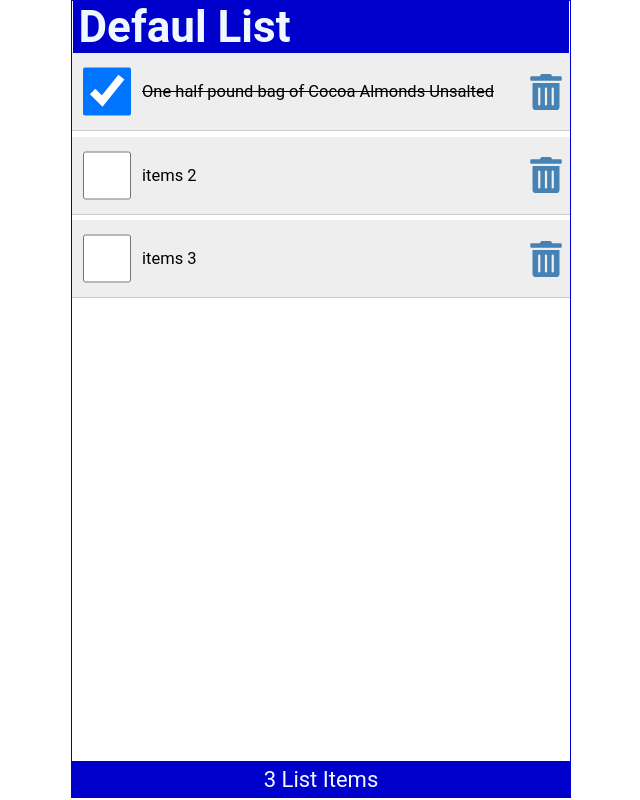
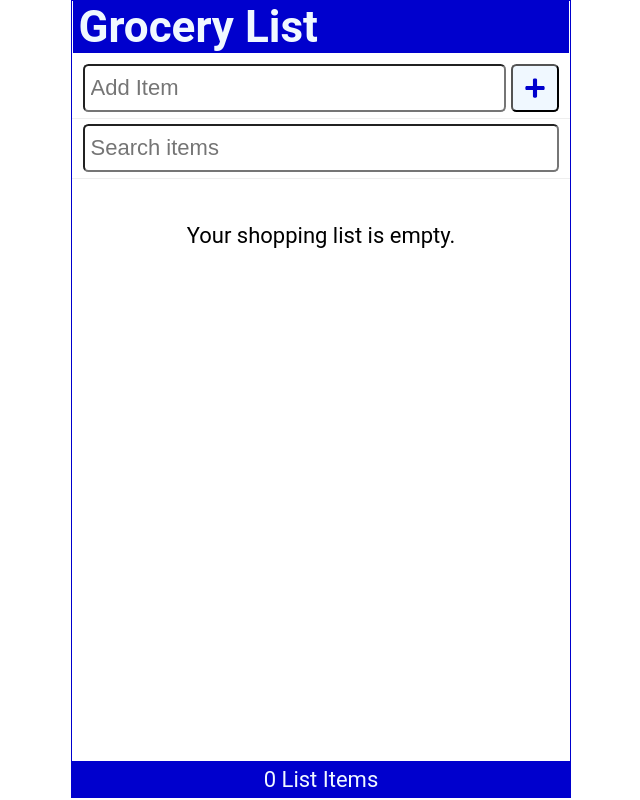
Before and after one commit to otorquati/ReactNativeTutorial, a React (Create React App) app: page / in a window 1280 px wide. Shown: the whole page, without its empty margins (319-959 px from the left). Built offline with nearby package versions, Linux system fonts and the light colour scheme; the HTML template or start-up script is replaced by a standard one.

Commit message:
feat: tutorial 09 - Controlled Inputs

```diff
--- a/src/App.js
+++ b/src/App.js
@@ -1,45 +1,64 @@
-import Header from "./Header";
-import Content from "./Content";
-import Footer from "./Footer";
+import Header from "./Components/Header";
+import AddItem from "./Components/AddItem";
+import Content from "./Components/Content";
+import Footer from "./Components/Footer";
 import { useState } from "react";
+import SearchItem from "./Components/SearchItem";
 
 function App() {
-  const [items, setItems] = useState([
-    {
-      id: 1,
-      checked: true,
-      item: "One half pound bag of Cocoa Almonds Unsalted",
-    },
-    {
-      id: 2,
-      checked: false,
-      item: "items 2",
-    },
-    {
-      id: 3,
-      checked: false,
-      item: "items 3",
-    },
-  ]);
+  const [items, setItems] = useState(
+    JSON.parse(localStorage.getItem("shoppinglist")) || []
+  );
+  const [newItem, setNewItem] = useState("");
+  const [searchItem, setSearchItem] = useState("");
+
+  const setAndSaveItems = (newItems) => {
+    setItems(newItems);
+    localStorage.setItem("shoppinglist", JSON.stringify(newItems)); // Clear the input after saving
+  };
+
+  // Function to add a new item
+  const addItem = (item) => {
+    const id = items.length ? items[items.length - 1].id + 1 : 1;
+    const myNewItem = { id, checked: false, item };
+    const listItems = [...items, myNewItem];
+    setAndSaveItems(listItems);
+  };
+
   const handleCheck = (id) => {
     const listItems = items.map((item) =>
       item.id === id ? { ...item, checked: !item.checked } : item
     );
-    setItems(listItems);
-    localStorage.setItem("shoppinglist", JSON.stringify(listItems));
+    setAndSaveItems(listItems);
   };
 
   const handleDelete = (id) => {
     const listItems = items.filter((item) => item.id !== id);
-    setItems(listItems);
-    localStorage.setItem("shoppinglist", JSON.stringify(listItems));
+    setAndSaveItems(listItems);
+  };
+
+  const handleSubmit = (e) => {
+    e.preventDefault();
+    if (!newItem) return;
+    addItem(newItem);
+    setNewItem("");
   };
 
   return (
     <div className="App">
-      <Header />
+      <Header title="Grocery List" />
+
+      <AddItem
+        newItem={newItem}
+        setNewItem={setNewItem}
+        r
+        handleSubmit={handleSubmit}
+      />
+      <SearchItem searchItem={searchItem} setSearchItem={setSearchItem} />
       <Content
-        items={items}
+        items={items.filter((item) =>
+          ((item.item).toLowerCase()).includes(searchItem.toLowerCase())
+        )}
         setItems={setItems}
         handleCheck={handleCheck}
         handleDelete={handleDelete}
--- /dev/null
+++ b/src/Components/AddItem.js
@@ -0,0 +1,28 @@
+import { useRef } from "react";
+import { FaPlus } from "react-icons/fa";
+
+const AddItem = ({ newItem, setNewItem, handleSubmit }) => {
+  const inputRef = useRef();
+
+  return (
+    <form className="addForm" onSubmit={handleSubmit}>
+      <label htmlFor="addItem">Add Item:</label>
+      <input
+        autoFocus
+        ref={inputRef}
+        id="addItem"
+        type="text"
+        placeholder="Add Item"
+        required
+        value={newItem}
+        onChange={(e) => setNewItem(e.target.value)}
+      />
+      <button type="submit" aria-label="Add Item"
+        onClick={() => inputRef.current.focus()}>
+        <FaPlus />
+      </button>
+    </form>
+  );
+};
+
+export default AddItem;
--- a/src/Header.js
+++ b/src/Components/Header.js
@@ -1,4 +1,4 @@
-const Header = ({title = 'Defaul List'}) => {
+const Header = ({title = 'Default List'}) => {
   return (
     <header>
       <h1>{title}</h1>
--- /dev/null
+++ b/src/Components/SearchItem.js
@@ -0,0 +1,19 @@
+import React from 'react'
+
+const SearchItem = ({searchItem, setSearchItem}) => {
+  return (
+    <form className="searchForm" onSubmit={(e) => e.preventDefault()}>
+      <label htmlFor="search">Pesquisar</label>
+      <input
+      id='search'
+        type="text"
+        role="searchbox"
+        placeholder="Search items"
+        values={searchItem}
+        onChange={(e) => setSearchItem(e.target.value)}
+        />
+    </form>
+  )
+}
+
+export default SearchItem
--- a/src/index.css
+++ b/src/index.css
@@ -119,3 +119,70 @@
   font-family: source-code-pro, Menlo, Monaco, Consolas, 'Courier New',
     monospace;
 }
+
+.addForm {
+  width: 100%;
+  display: flex;
+  justify-content: flex-start;
+  margin: 0.5rem 0 0;
+  padding: 0 0.5rem 0.25rem;
+  border-bottom: 1px solid #eee;
+}
+
+.addForm label {
+  position: absolute;
+  left: -99999px;
+}
+
+.addForm input[type='text'] {
+  flex-grow: 1;
+  max-width: calc(100% - 50px);
+  min-height: 48px;
+  font-size: 1rem;
+  padding: 0.25rem;
+  border-radius: 0.25rem;
+  margin-right: 0.25rem;
+  outline: none;
+}
+
+button {
+  height: 48px;
+  min-width: 48px;
+  border-radius: 0.25rem;
+  padding: 0.5rem;
+  font-size: 1rem;
+  background-color: aliceblue;
+  color: mediumblue;
+  cursor: pointer;
+}
+
+button:focus,
+button:hover {
+  color: white;
+  background-color: limegreen;
+  outline: none;
+}
+
+.searchForm {
+  width: 100%;
+  display: flex;
+  justify-content: flex-start;
+  margin: 0.25rem 0 0;
+  padding: 0 0.5rem 0.25rem;
+  border-bottom: 1px solid #eee;
+}
+
+.searchForm label {
+  position: absolute;
+  left: -99999px;
+}
+
+.searchForm input[type='text'] {
+  flex-grow: 1;
+  max-width: 100%;
+  min-height: 48px;
+  font-size: 1rem;
+  padding: 0.25rem;
+  border-radius: 0.25rem;
+  outline: none;
+}
```
Also changed, not shown: src/Components/Content.js (renamed from src/Content.js), src/Components/Footer.js (renamed from src/Footer.js), src/Components/ItemList.js (renamed from src/ItemList.js), src/Components/LineItem.js (renamed from src/LineItem.js).
